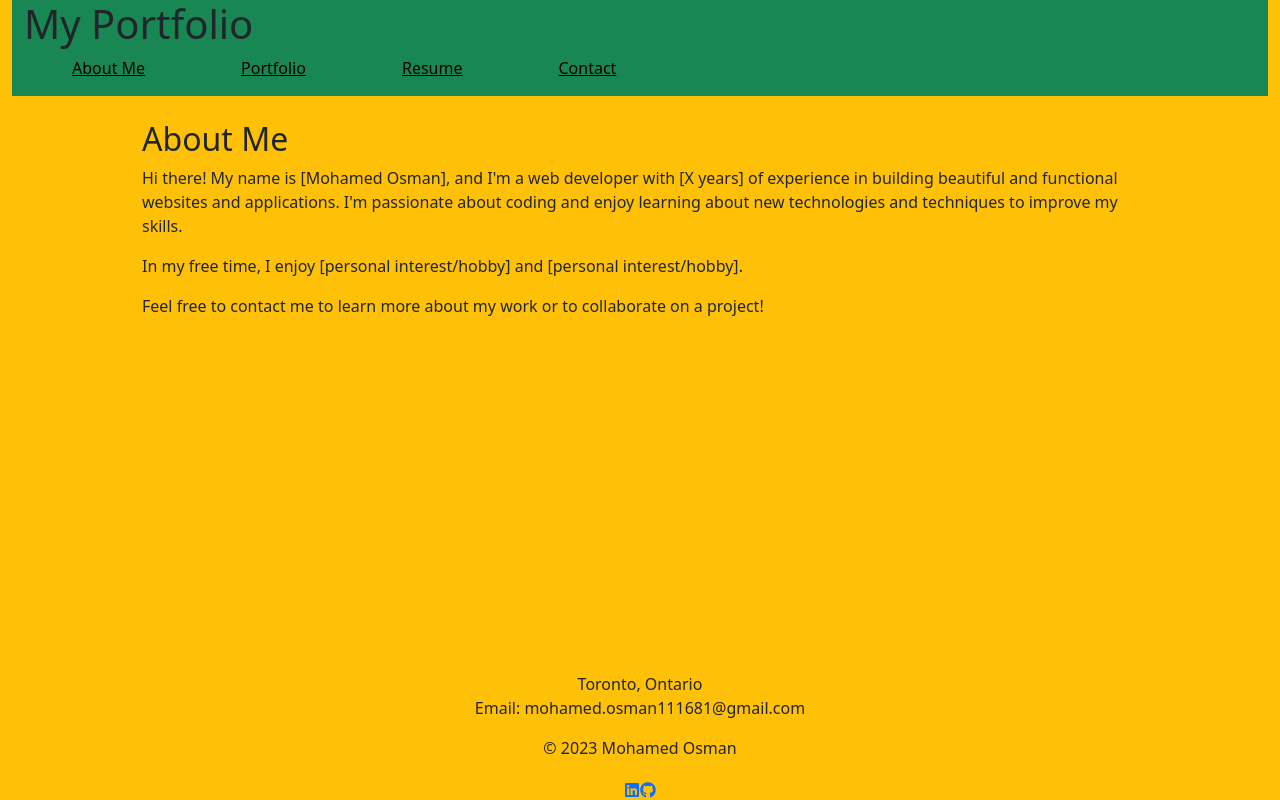
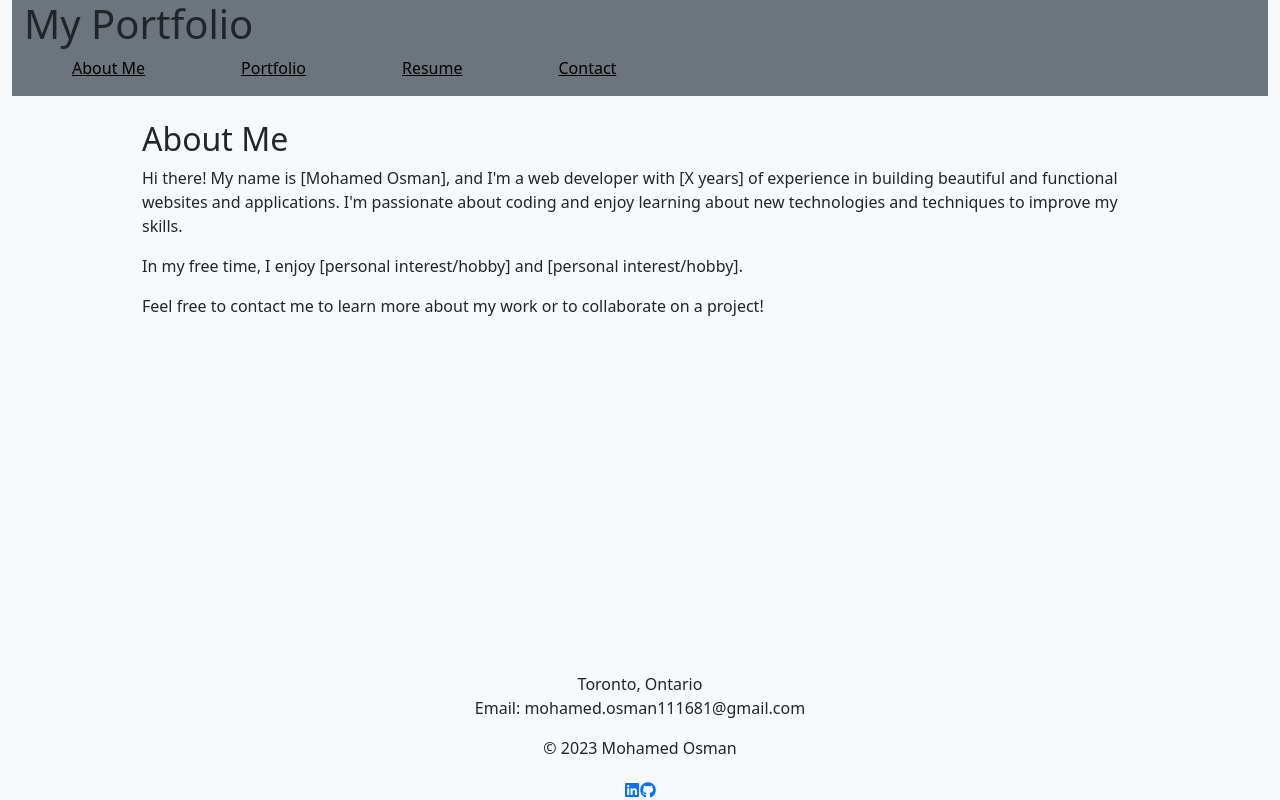
Before and after one commit to Bullspippen/A-React-Powered-Portfolio, a React (Create React App) app in the folder a-react-powered-portfolio/: page / in a window 1280 px wide. Built offline with nearby package versions, Linux system fonts and the light colour scheme.

Commit message:
color scheme changed

```diff
--- a/a-react-powered-portfolio/src/App.js
+++ b/a-react-powered-portfolio/src/App.js
@@ -15,9 +15,9 @@ function App() {
   const [currentPage, setCurrentPage] = useState(pages[0]);
 
   return (
-    <Container fluid className="bg-warning vh-100">
+    <Container fluid className="bg-light vh-100">
     <div>
-      <Container fluid className="justify-content-between d-flex bg-success col-12">
+      <Container fluid className="justify-content-between d-flex bg-secondary col-12">
       <Row className="flex-row">
       <header className="banner">
         <h1>My Portfolio</h1>
```
